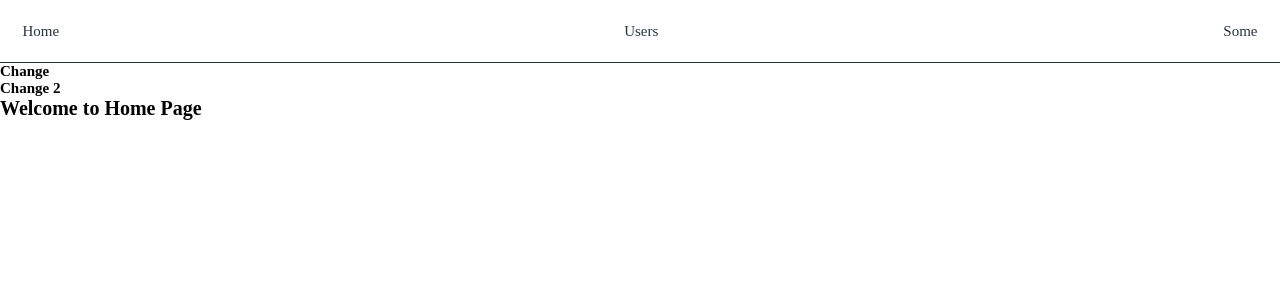
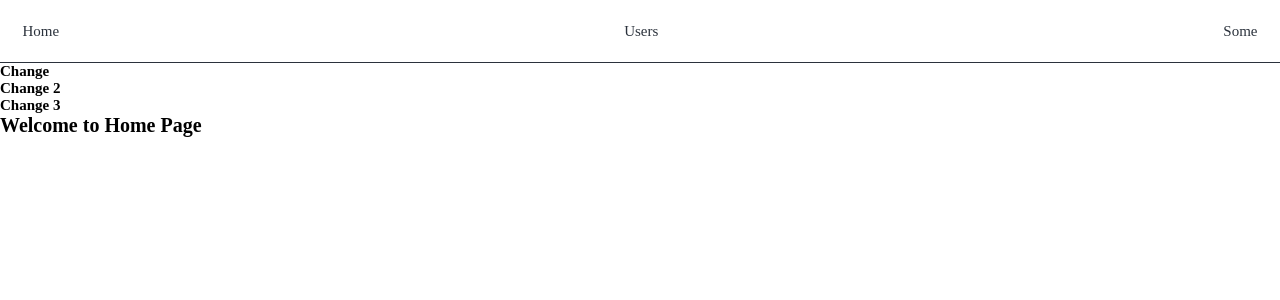
Before and after one commit to Nikac/react-redux, a React (Create React App) app: page /home in a window 1280 px wide. Shown: the top 300 px of the page. Built offline with nearby package versions, Linux system fonts and the light colour scheme.

Commit message:
added change 3

```diff
--- a/src/components/Home.js
+++ b/src/components/Home.js
@@ -5,6 +5,7 @@ const Home = (props) => {
     <>
       <h2>Change</h2>
       <h2>Change 2</h2>
+      <h2>Change 3</h2>
       <h1>Welcome to Home Page</h1>
     </>
   );
```
